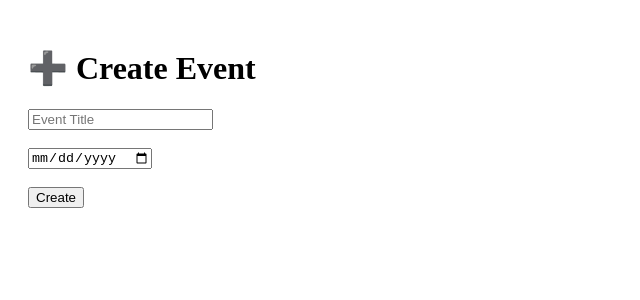
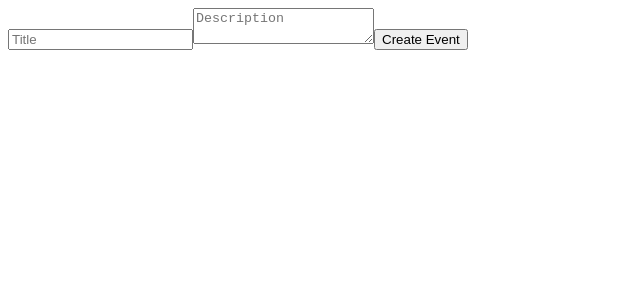
Before and after one commit to ravillaanusha0-cloud/Events-app, a Next.js app: page /create in a window 1280 px wide. Shown: the top 300 px of the page, without its empty margins (0-640 px from the left). Built offline with nearby package versions, Linux system fonts and the light colour scheme; no server answers.

Commit message:
Update create.js

```diff
--- a/pages/create.js
+++ b/pages/create.js
@@ -1,37 +1,33 @@
-import { useState } from "react";
-import { supabase } from "../lib/supabaseClient";
-import { useRouter } from "next/router";
+import { useState } from 'react';
+import { supabase } from '../lib/supabaseClient';
 
 export default function CreateEvent() {
-  const [title, setTitle] = useState("");
-  const [eventDate, setEventDate] = useState("");
-  const router = useRouter();
+  const [title, setTitle] = useState('');
+  const [description, setDescription] = useState('');
 
-  const handleSubmit = async (e) => {
+  async function handleSubmit(e) {
     e.preventDefault();
-    await supabase.from("events").insert([{ title, event_date: eventDate }]);
-    router.push("/");
-  };
+    const { error } = await supabase
+      .from('events')
+      .insert([{ title, description }]);
+    if (error) console.error(error);
+    else alert('Event created!');
+  }
 
   return (
-    <div style={{ padding: "20px" }}>
-      <h1>➕ Create Event</h1>
     <form onSubmit={handleSubmit}>
       <input
         type="text"
-          placeholder="Event Title"
+        placeholder="Title"
         value={title}
         onChange={(e) => setTitle(e.target.value)}
-          required
-        /><br /><br />
-        <input
-          type="date"
-          value={eventDate}
-          onChange={(e) => setEventDate(e.target.value)}
-          required
-        /><br /><br />
-        <button type="submit">Create</button>
+      />
+      <textarea
+        placeholder="Description"
+        value={description}
+        onChange={(e) => setDescription(e.target.value)}
+      />
+      <button type="submit">Create Event</button>
     </form>
-    </div>
   );
 }
```
Lines whose indentation alone changed are shown as unchanged.
